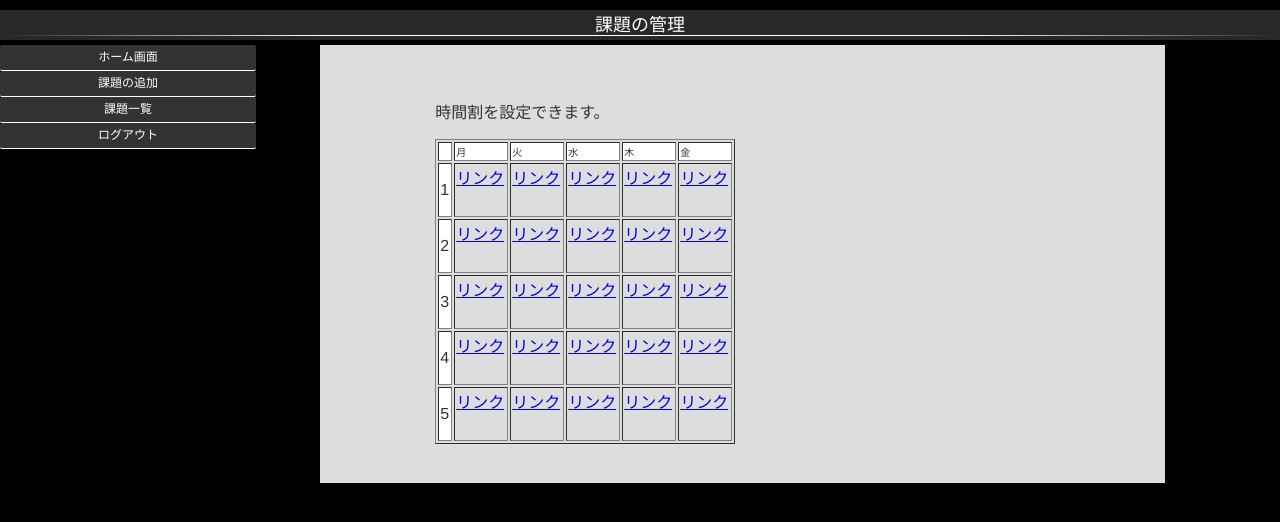
After one commit to AtsukiNakata/Deadline, a PHP site: page /timetable.php in a window 1280 px wide. The commit adds this page. Shown: the top 522 px of the page. Run offline with PHP 8.4, Linux system fonts and the light colour scheme; the visitor is signed in with stand-in values (Sample User, id 1).

Commit message:
ホーム画面修正など

```diff
--- a/style07.css
+++ b/style07.css
@@ -74,7 +74,7 @@ nav a{
   width: 80%;
   margin: 5px auto;
   padding: 5% 15%;
-  background-color: #F5F5F5;
+  background-color: rgba(245,245,245,0.9);
   color: #333;
 	display: inline-block;
 }
--- /dev/null
+++ b/timetable.php
@@ -0,0 +1,104 @@
+<?php
+session_start();
+
+if (isset($_SESSION["NAME"])) {
+	$errorMessage = "ログアウトしました。";
+} else {
+	header("Location: logout.php");
+}
+?>
+<!DOCTYPE html>
+<html>
+	<head>
+		<meta http-equiv="Content-Type" content="text/html; charset=UTF-8">
+		<link rel="stylesheet" type="text/css" href="style07.css">
+    <title>課題の管理</title>
+	</head>
+
+	<body>
+		<header>
+			<h3>課題の管理</h3>
+		</header>
+
+    <div class = "container-left">
+			<nav id = "g_navi">
+				<ul id = "navi">
+					<li><a href="home_kadai07.php" class = "btn" id = "menu1">ホーム画面</a></li>
+					<li><a href="form_kadai.php" class = "btn" id = "menu2">課題の追加</a></li>
+					<li><a href="sent_07.php" class = "btn" id = "menu3">課題一覧</a></li>
+					<li><a href="logout.php" class = "btn" id = "menu5">ログアウト</a></li>
+				</ul>
+			</nav>
+		</div>
+
+		<style type = "text/css">
+      .timetable a {
+          display:block;
+          width: 50px;
+          height: 50px;
+        }
+      .timetable a:hover {
+          background-color:#ffcccc;
+        }
+		</style>
+
+			<div class="container-right">
+        <div class = "main1">
+          <p>
+            時間割を設定できます。
+					</p>
+          <table border="1" width = "300" class = "timetable">
+            <tr bgcolor = "white" style="font-size : 10px;">
+              <td height = "5" width = "20"></td>
+              <td>月</td>
+              <td>火</td>
+              <td>水</td>
+              <td>木</td>
+              <td>金</td>
+            </tr>
+            <tr>
+              <td height = "50" bgcolor = "white">1</td>
+              <td><a href="#">リンク</a></td>
+              <td><a href="#">リンク</a></td>
+              <td><a href="#">リンク</a></td>
+              <td><a href="#">リンク</a></td>
+              <td><a href="#">リンク</a></td>
+            </tr>
+            <tr>
+              <td height = "50" bgcolor = "white">2</td>
+              <td><a href="#">リンク</a></td>
+              <td><a href="#">リンク</a></td>
+              <td><a href="#">リンク</a></td>
+              <td><a href="#">リンク</a></td>
+              <td><a href="#">リンク</a></td>
+            </tr>
+            <tr>
+              <td height = "50" bgcolor = "white">3</td>
+              <td><a href="#">リンク</a></td>
+              <td><a href="#">リンク</a></td>
+              <td><a href="#">リンク</a></td>
+              <td><a href="#">リンク</a></td>
+              <td><a href="#">リンク</a></td>
+            </tr>
+            <tr>
+              <td height = "50" bgcolor = "white">4</td>
+              <td><a href="#">リンク</a></td>
+              <td><a href="#">リンク</a></td>
+              <td><a href="#">リンク</a></td>
+              <td><a href="#">リンク</a></td>
+              <td><a href="#">リンク</a></td>
+            </tr>
+            <tr>
+              <td height = "50" bgcolor = "white">5</td>
+              <td><a href="#">リンク</a></td>
+              <td><a href="#">リンク</a></td>
+              <td><a href="#">リンク</a></td>
+              <td><a href="#">リンク</a></td>
+              <td><a href="#">リンク</a></td>
+            </tr>
+          </table>
+        </div>
+			</div>
+	</body>
+
+</html>
```
Also changed, not shown: home_kadai07.php (+4 -4 lines), deadline1.jpg (added), homework.db, users.db.
